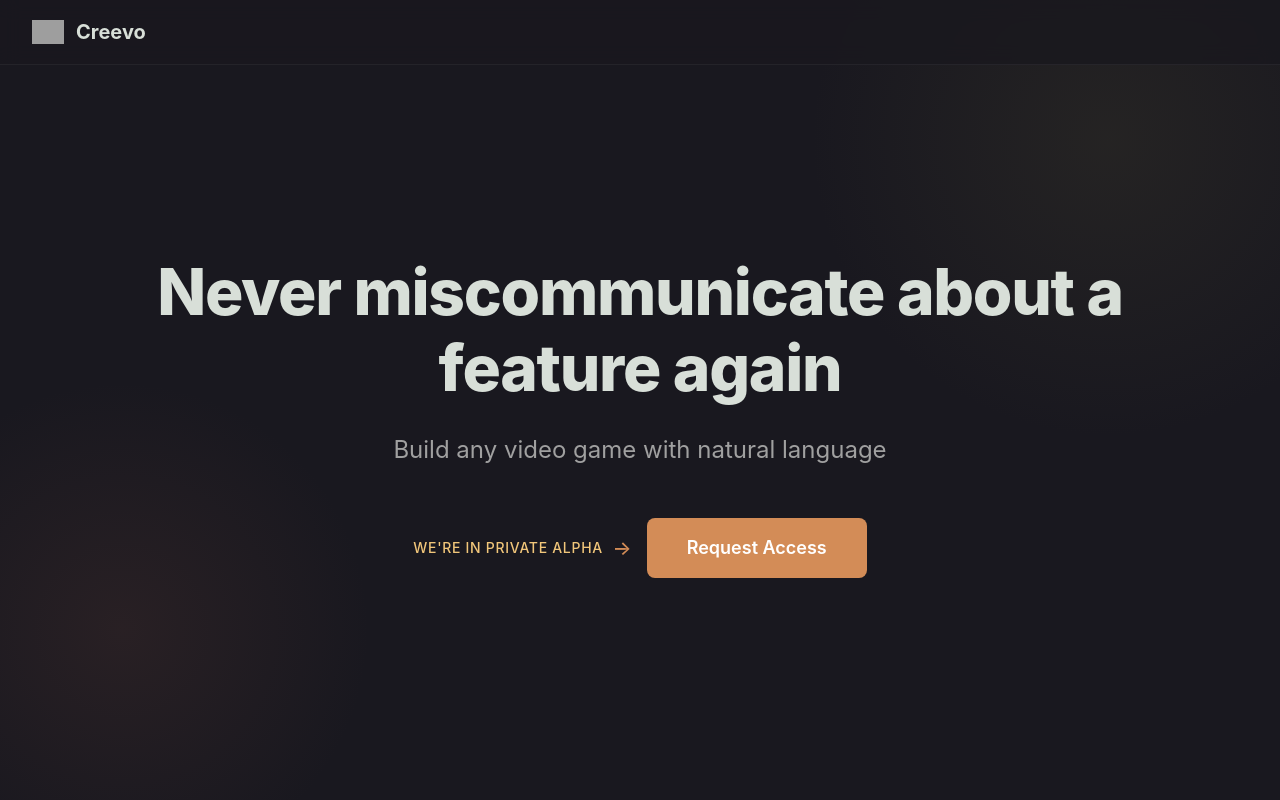
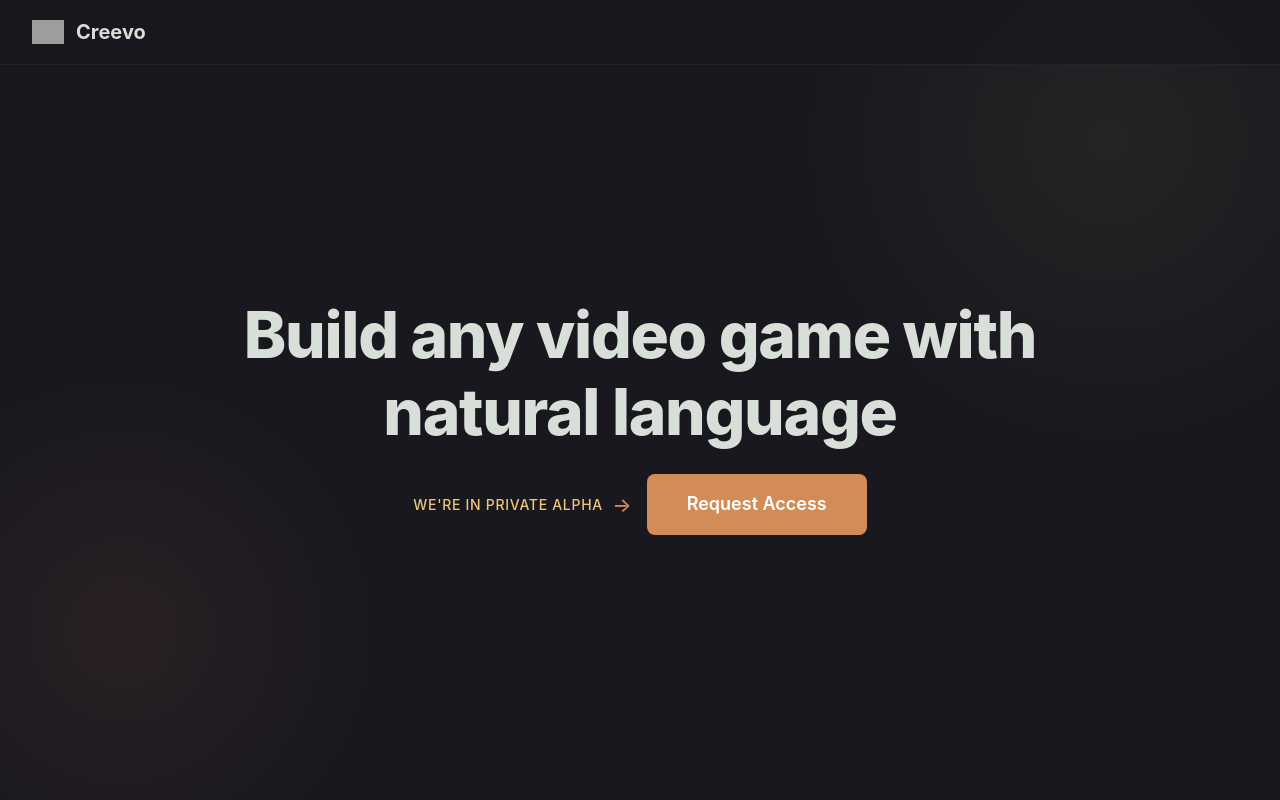
Before and after one commit to Creevo-App/LandingPage, a React (Vite) app: page / in a window 1280 px wide. Shown: the top 800 px of the page. Built offline with nearby package versions, Linux system fonts and the light colour scheme; grey boxes are pictures that could not be loaded.

Commit message:
Make tagline the main title

```diff
--- a/src/pages/landing/index.tsx
+++ b/src/pages/landing/index.tsx
@@ -32,11 +32,8 @@ function Hero() {
     <section className="hero">
       <div className="hero-content">
         <h1 className="hero-title">
-          Never miscommunicate about a feature again
+          Build any video game with natural language
         </h1>
-        <p className="hero-subtitle">
-          Build any video game with natural language
-        </p>
         <div className="hero-cta-wrapper">
           <div className="hero-badge">
             <span>We're in private alpha</span>
```
